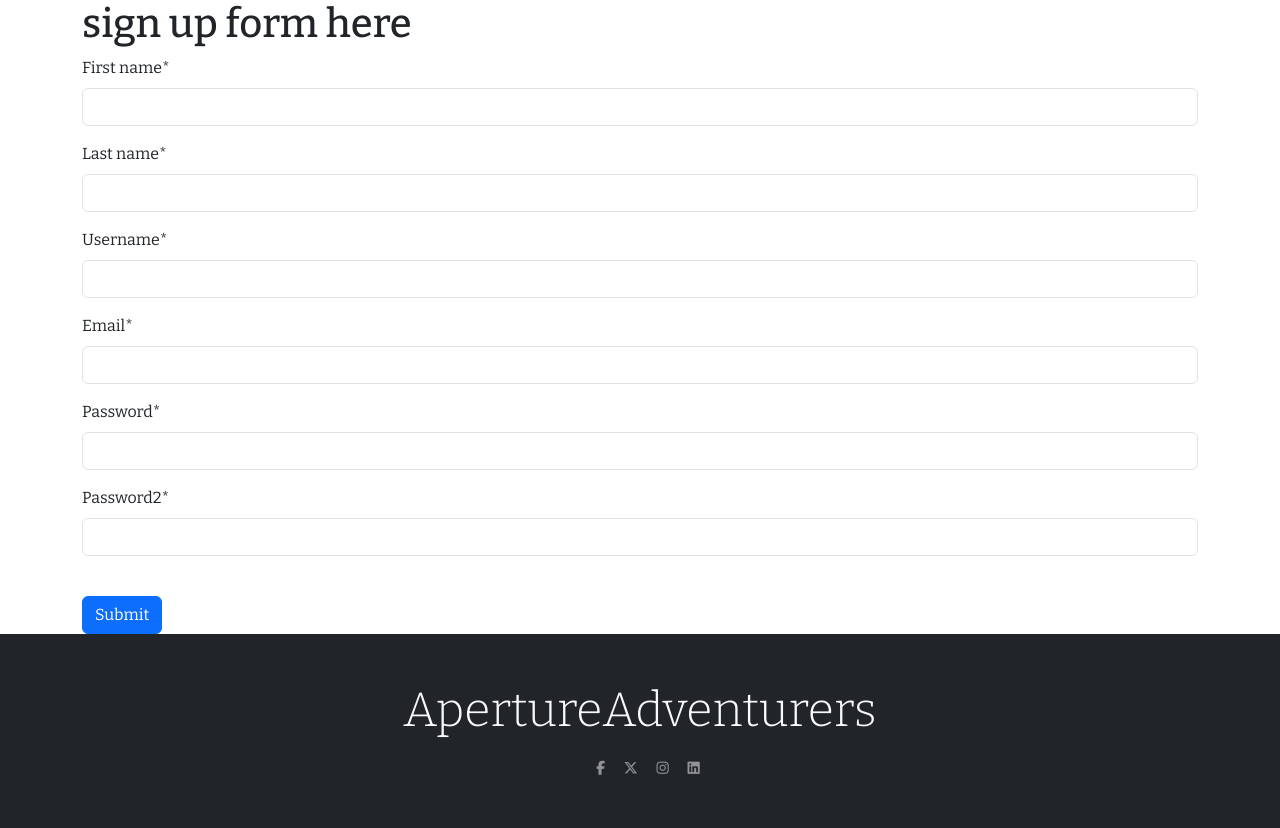
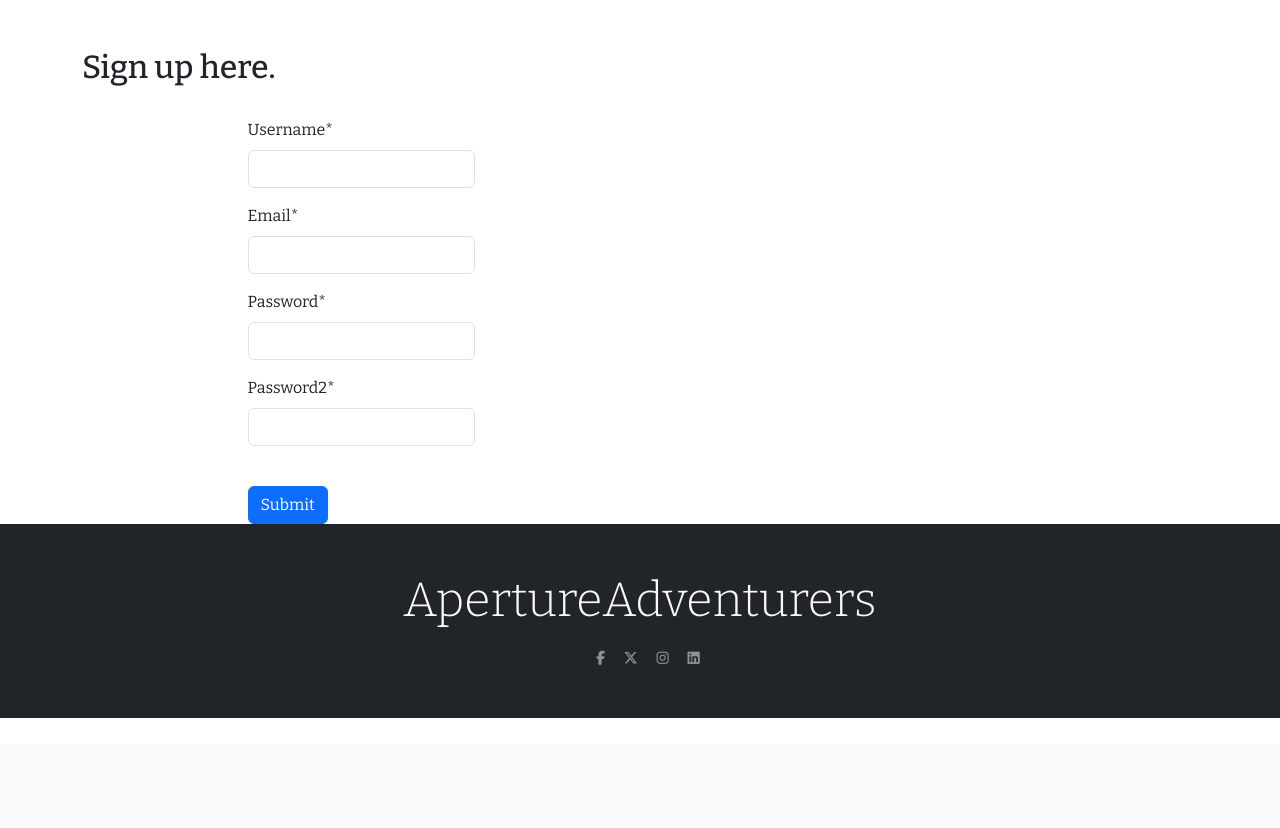
Before and after one commit to shar-nm/lens-whisperer, a Django app: page /signup/ in a window 1280 px wide. Shown: the part 56-884 px from the top of the page. After the commit the page ends 774 px from the top, so only its background shows below. Run offline with Django 4.2, Linux system fonts and the light colour scheme; some libraries are stand-ins or nearby versions; some web fonts are replaced.

Commit message:
added crispy forms to requirement.txt

```diff
--- a/mainhub/admin.py
+++ b/mainhub/admin.py
@@ -1,7 +1,4 @@
 from django.contrib import admin
-from .models import UserRegister
 
 
 # Register your models here.
-
-admin.site.register(UserRegister)
--- a/mainhub/forms.py
+++ b/mainhub/forms.py
@@ -1,15 +1,14 @@
 
 from django import forms
-from .models import UserRegister
+from django.contrib.auth.forms import UserCreationForm
+from django.contrib.auth.models import User
 
 
 class SignupForm(forms.Form):
     class Meta:
-        model = UserRegister
-        fields = ('first_name','last_name','username', 'email', 'password1', 'password2')
+        model = User
+        fields = ('username', 'email', 'password1', 'password2')
 
-    first_name = forms.CharField()
-    last_name = forms.CharField()
     username = forms.CharField()
     email = forms.CharField()
     password = forms.CharField()
--- a/mainhub/templates/mainhub/signup.html
+++ b/mainhub/templates/mainhub/signup.html
@@ -4,18 +4,23 @@
 
 {% block content %}
 
-<div class="container">
+<div class="container bg-gray-200 p-6 mt-5">
 
-<h1>sign up form here</h1>
+<h2>Sign up here.</h2>
+<br>
+<div class="form col-sm-6">
 <form action="" method="post">
+    {% csrf_token %}
 
 {{ form | crispy }}
+
+
 
 
 <button type="submit" class="btn btn-primary mt-4">Submit</button>
 
 </form>
-
+</div>
 </div>
 
 {% endblock %}
--- a/mainhub/views.py
+++ b/mainhub/views.py
@@ -13,5 +13,8 @@ def mainhub(request):
 
 
 def signup(request):
-    context = {'form': SignupForm}
-    return render(request, 'mainhub/signup.html', context)
+    form = SignupForm()
+
+    return render(request, 'mainhub/signup.html', {
+        'form': form
+    })
--- a/static/css/style.css
+++ b/static/css/style.css
@@ -110,3 +110,8 @@ body {
     object-fit: cover;
     filter:brightness(0.6);
 }
+
+.form {
+    display: flex;
+    justify-content: center;
+}
```
Also changed, not shown: mainhub/models.py (+0 -9 lines), mainhub/migrations/0013_rename_userregister_user.py (added), mainhub/migrations/0014_delete_user.py (added), 1 other file.
